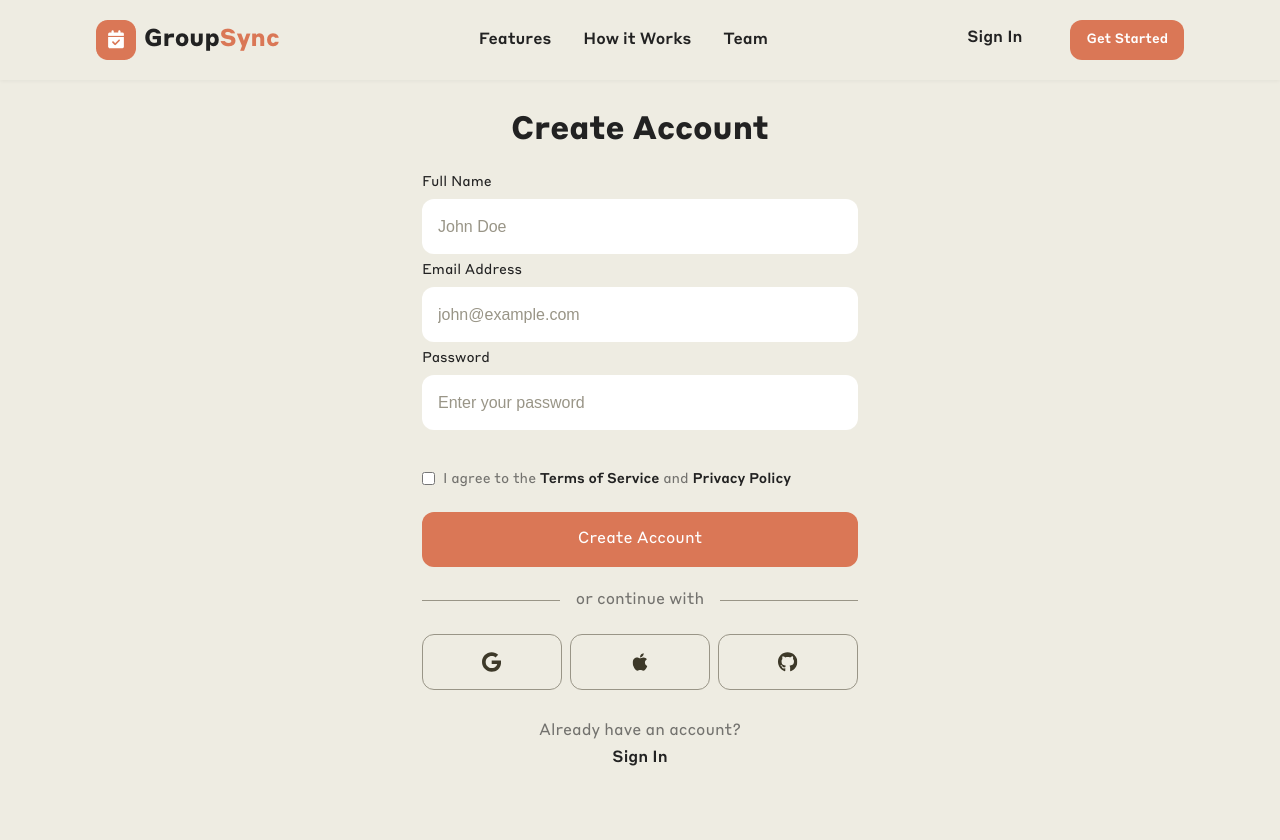
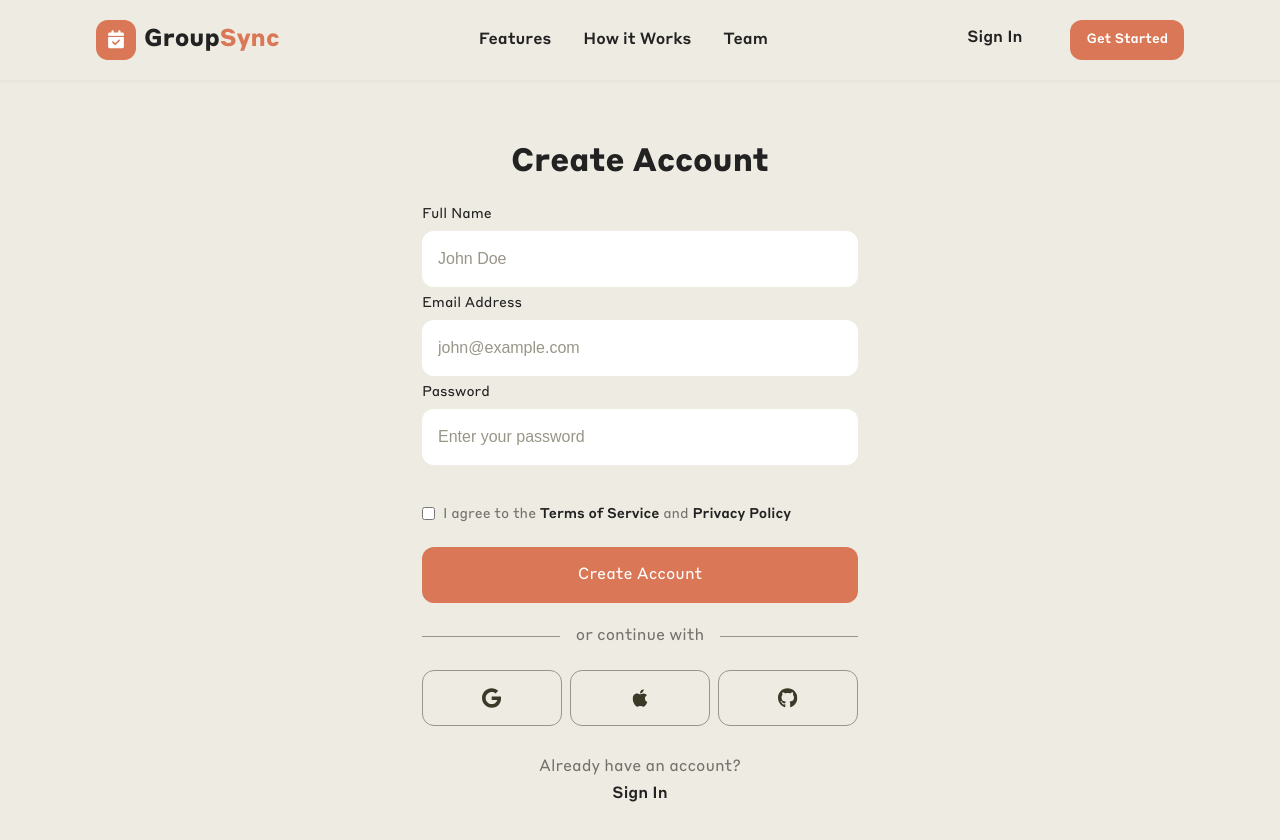
Before and after one commit to angietea101/groupsync, a React (Vite) app: page /createaccount in a window 1280 px wide. Shown: the top 840 px of the page. Before the commit the page ends 800 px from the top, so only its background shows below. Built offline with nearby package versions, Linux system fonts and the light colour scheme.

Commit message:
FEAT: Fix the way input and button depended on the height of the browser

```diff
--- a/src/pages/CreateAccount.css
+++ b/src/pages/CreateAccount.css
@@ -1,11 +1,13 @@
 /* Entire area under navbar */
 .create-container {
-  height: calc(100vh - 80px);
+  min-height: calc(90vh - 80px);
   display: flex;
   justify-content: center;
   align-items: center;
   background: transparent;
   overflow: hidden;
+  margin-top: 2rem;
+  margin-bottom: 2rem;
 }
 
 /* Main card */
```
Also changed, not shown: src/pages/SignIn.css (deleted).
